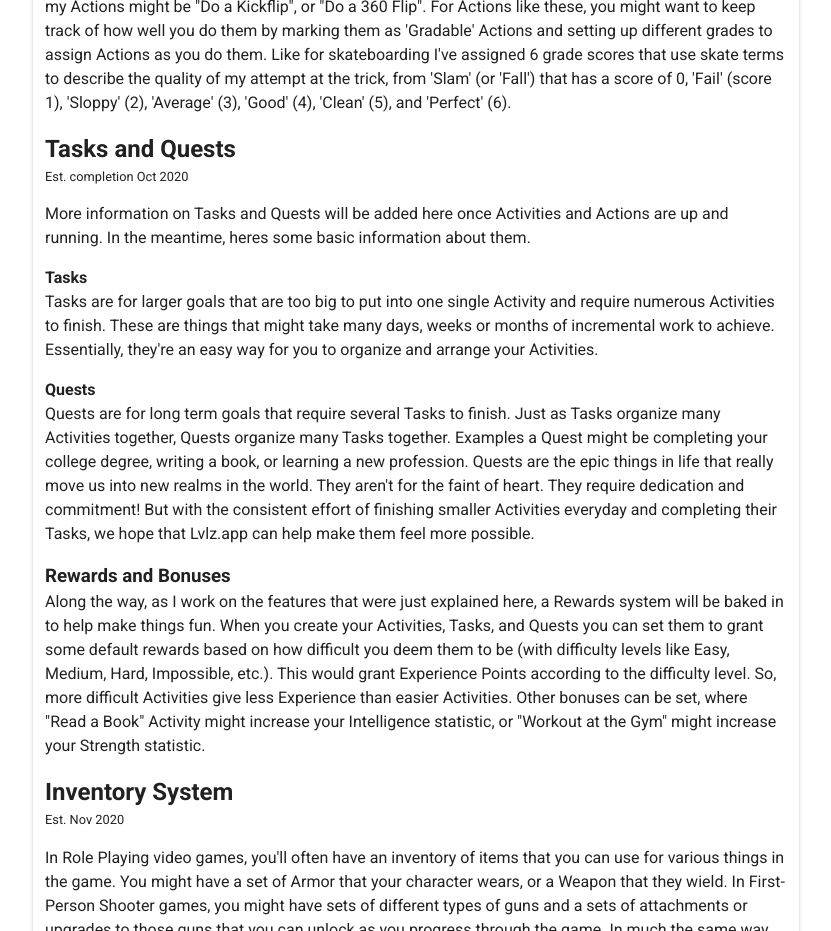
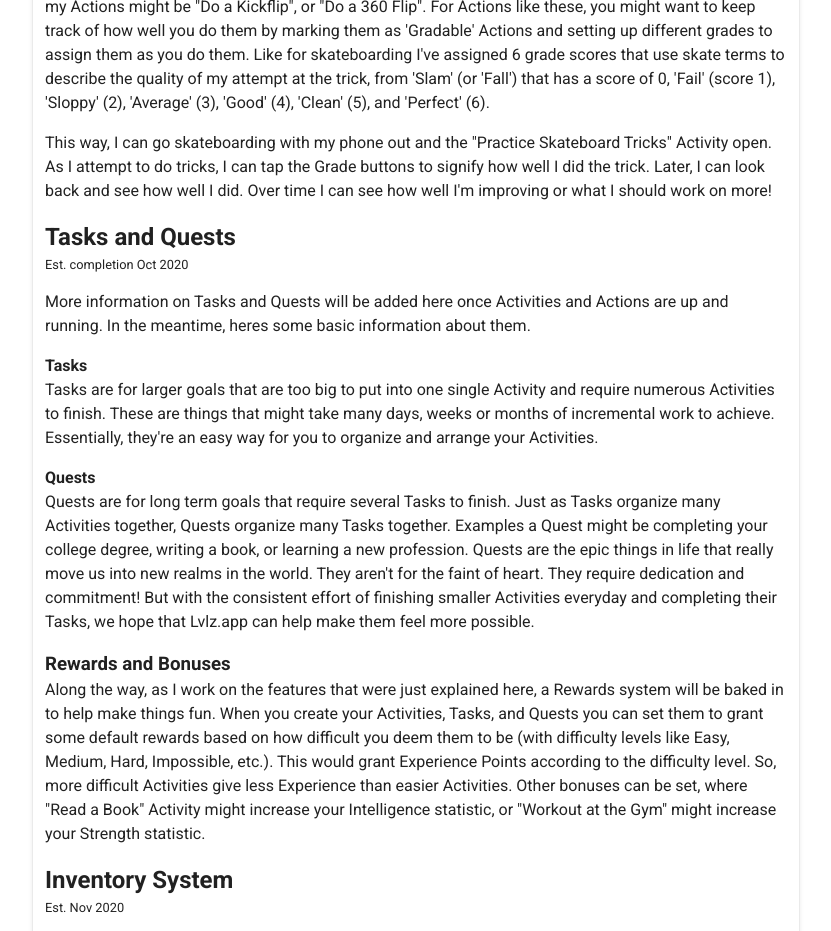
Before and after one commit to wforbes/levelz.app, a Vue app: page /about in a window 1280 px wide. Shown: the part 1800-2731 px from the top of the page, without its empty margins (224-1055 px from the left). Built offline with nearby package versions, Linux system fonts and the light colour scheme; no server answers; what vue2-perfect-scrollbar would draw is missing.

Commit message:
AboutPage
- Added a little more elaboration on Actions - Gradable Types

```diff
--- a/src/about/views/AboutPage.vue
+++ b/src/about/views/AboutPage.vue
@@ -131,12 +131,19 @@
 							Skateboard Tricks" and my Actions might be "Do a Kickflip", or "Do
 							a 360 Flip". For Actions like these, you might want to keep track
 							of how well you do them by marking them as 'Gradable' Actions and
-							setting up different grades to assign Actions as you do them. Like
+							setting up different grades to assign them as you do them. Like
 							for skateboarding I've assigned 6 grade scores that use skate
 							terms to describe the quality of my attempt at the trick, from
 							'Slam' (or 'Fall') that has a score of 0, 'Fail' (score 1),
 							'Sloppy' (2), 'Average' (3), 'Good' (4), 'Clean' (5), and
 							'Perfect' (6).
+						</p>
+						<p>
+							This way, I can go skateboarding with my phone out and the
+							"Practice Skateboard Tricks" Activity open. As I attempt to do
+							tricks, I can tap the Grade buttons to signify how well I did the
+							trick. Later, I can look back and see how well I did. Over time I
+							can see how well I'm improving or what I should work on more!
 						</p>
 						<h2>Tasks and Quests</h2>
 						<p style="font-size:0.8em;">Est. completion Oct 2020</p>
```
